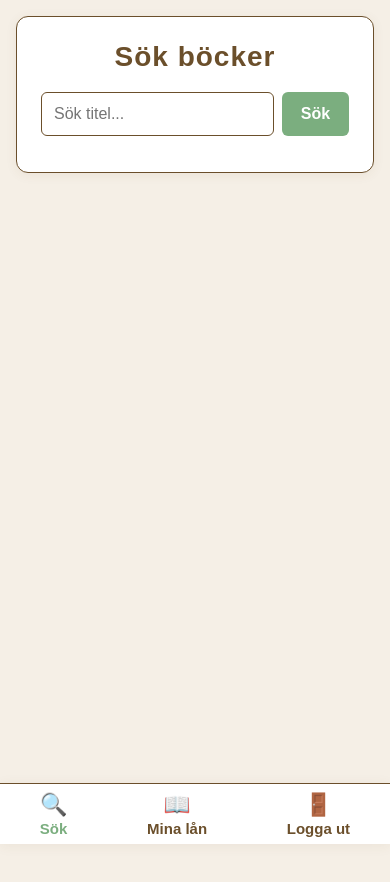
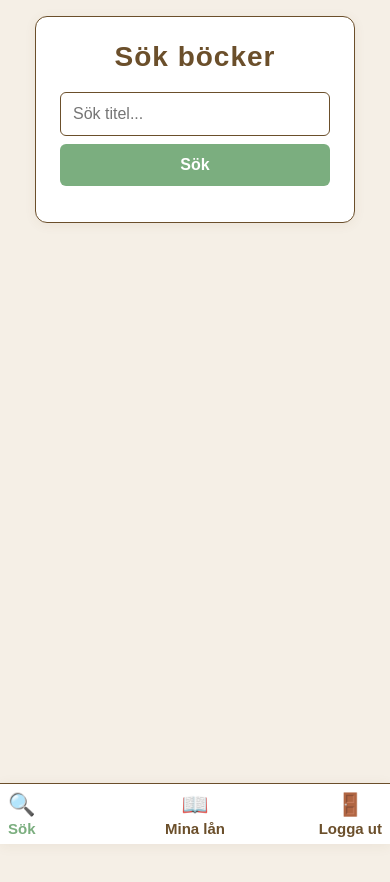
Before and after one commit to LudwigForsberg163/storyshare-frontend, a Next.js app: page / in a window 390 px wide. Shown: the top 882 px of the page. Built offline with nearby package versions, Linux system fonts and the light colour scheme; sample sign-in values are in the browser's storage.

Commit message:
Fixing navbar and the search page card for small screens

```diff
--- a/src/app/(main)/page.tsx
+++ b/src/app/(main)/page.tsx
@@ -119,9 +119,10 @@ function SearchPage() {
 
 	return (
 		<AuthGuard>
-			<main style={{ width: '100vw', margin: 0, padding: 16, minHeight: '100vh', boxSizing: 'border-box' }}>
+			<main style={{ width: '100vw', margin: 0, padding: 16, minHeight: '100vh', boxSizing: 'border-box', display: 'flex', flexDirection: 'column', alignItems: 'center' }}>
 				<div style={{
 					width: '100%',
+					maxWidth: 320,
 					background: colors.card,
 					padding: 24,
 					borderRadius: 12,
@@ -138,18 +139,27 @@ function SearchPage() {
 						color: colors.heading,
 						letterSpacing: 1,
 					}}>Sök böcker</h1>
-					<form onSubmit={handleSearch} style={{ display: "flex", gap: 8, marginBottom: 12 }}>
+					<form
+						onSubmit={handleSearch}
+						style={{
+							display: 'flex',
+							flexDirection: 'column',
+							gap: 8,
+							marginBottom: 12,
+						}}
+					>
 						<input
 							type="text"
 							value={query}
 							onChange={e => setQuery(e.target.value)}
 							placeholder="Sök titel..."
-							style={{ flex: 1, padding: 12, fontSize: 16, borderRadius: 6, border: `1.5px solid ${colors.border}`, color: colors.text, background: colors.card }}
+							style={{ width: '100%', padding: 12, fontSize: 16, borderRadius: 6, border: `1.5px solid ${colors.border}`, color: colors.text, background: colors.card, boxSizing: 'border-box' }}
 							disabled={loading}
 						/>
 						<button
 							type="submit"
 							style={{
+								width: '100%',
 								padding: "12px 18px",
 								borderRadius: 6,
 								background: colors.accent,
@@ -158,7 +168,6 @@ function SearchPage() {
 								fontWeight: 600,
 								fontSize: 16,
 								cursor: loading ? "not-allowed" : "pointer",
-								width: 100,
 								transition: 'background 0.2s',
 							}}
 							disabled={loading}
@@ -171,7 +180,7 @@ function SearchPage() {
 						<p style={{ textAlign: 'center', margin: 0 }}>Inga böcker hittades.</p>
 					)}
 				</div>
-				<div style={{ display: "grid", gridTemplateColumns: "repeat(auto-fit, minmax(220px, 1fr))", gap: 18 }}>
+				<div style={{ display: "grid", gridTemplateColumns: "repeat(2, 1fr)", gap: 18 }}>
 					{books.map((book) => (
 						<Link
 							key={book.id}
--- a/src/components/NavBar.tsx
+++ b/src/components/NavBar.tsx
@@ -32,25 +32,79 @@ export default function NavBar() {
     router.push("/login");
   }
 
+  // Layout: left (search), center (loans), right (logout)
+  // Center icon is absolutely centered
   return (
     <nav
       className="responsive-nav"
       style={{
         background: colors.card,
         borderTop: `1.5px solid ${colors.border}`,
-        borderBottom: undefined,
         boxShadow: '0 2px 12px rgba(107,79,43,0.07)',
+        position: 'relative',
+        height: 60,
+        display: 'flex',
+        alignItems: 'center',
+        justifyContent: 'space-between',
+        padding: '0 16px',
+        zIndex: 100,
       }}
     >
-      {navItems.map((item) => {
-        const isActive = item.exact ? pathname === item.href : pathname.startsWith(item.href);
-        return (
+      <style>{`
+        @media (max-width: 600px) {
+          .responsive-nav {
+            position: fixed !important;
+            left: 0;
+            right: 0;
+            bottom: 0;
+            top: auto;
+            width: 100vw;
+            max-width: 100vw;
+            border-top: 1.5px solid ${colors.border};
+            border-bottom: none;
+            padding-left: 0 !important;
+            padding-right: 0 !important;
+          }
+        }
+      `}</style>
+      {/* Left icon */}
+      <Link
+        href={navItems[0].href}
+        className={"nav-link" + (pathname === navItems[0].href ? " active" : "")}
+        style={{
+          color: pathname === navItems[0].href ? colors.accent : colors.heading,
+          background: 'none',
+          borderRadius: 8,
+          padding: '4px 8px',
+          fontWeight: 600,
+          transition: 'color 0.2s, background 0.2s',
+          display: 'flex',
+          flexDirection: 'column',
+          alignItems: 'center',
+          textDecoration: 'none',
+          fontSize: 15,
+        }}
+      >
+        <span className="nav-icon" aria-hidden="true" style={{ fontSize: 22, marginBottom: 2 }}>{navItems[0].icon}</span>
+        <span className="nav-label">{navItems[0].label}</span>
+      </Link>
+
+      {/* Center icon (absolutely centered) */}
+      <div style={{
+        position: 'absolute',
+        left: '50%',
+        top: '50%',
+        transform: 'translate(-50%, -50%)',
+        display: 'flex',
+        flexDirection: 'column',
+        alignItems: 'center',
+        pointerEvents: 'none',
+      }}>
         <Link
-          key={item.href}
-          href={item.href}
-          className={"nav-link" + (isActive ? " active" : "")}
+          href={navItems[1].href}
+          className={"nav-link" + (pathname.startsWith(navItems[1].href) ? " active" : "")}
           style={{
-            color: isActive ? colors.accent : colors.heading,
+            color: pathname.startsWith(navItems[1].href) ? colors.accent : colors.heading,
             background: 'none',
             borderRadius: 8,
             padding: '4px 8px',
@@ -61,13 +115,15 @@ export default function NavBar() {
             alignItems: 'center',
             textDecoration: 'none',
             fontSize: 15,
+            pointerEvents: 'auto',
           }}
         >
-          <span className="nav-icon" aria-hidden="true" style={{ fontSize: 22, marginBottom: 2 }}>{item.icon}</span>
-          <span className="nav-label">{item.label}</span>
+          <span className="nav-icon" aria-hidden="true" style={{ fontSize: 22, marginBottom: 2 }}>{navItems[1].icon}</span>
+          <span className="nav-label">{navItems[1].label}</span>
         </Link>
-        );
-      })}
+      </div>
+
+      {/* Right icon (logout) */}
       <button
         onClick={handleLogout}
         className="nav-link"
```
